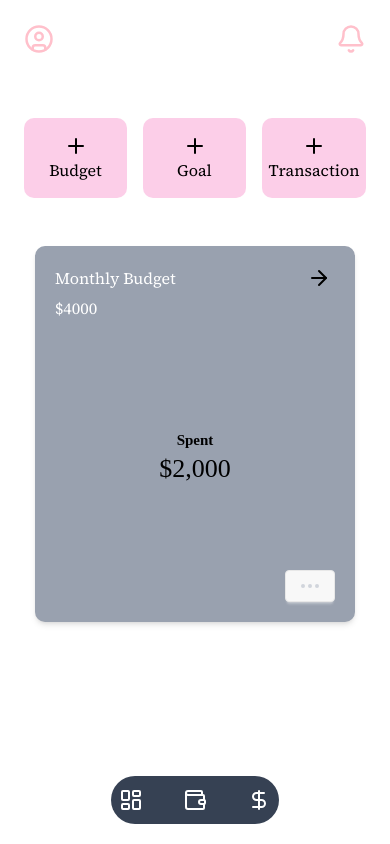
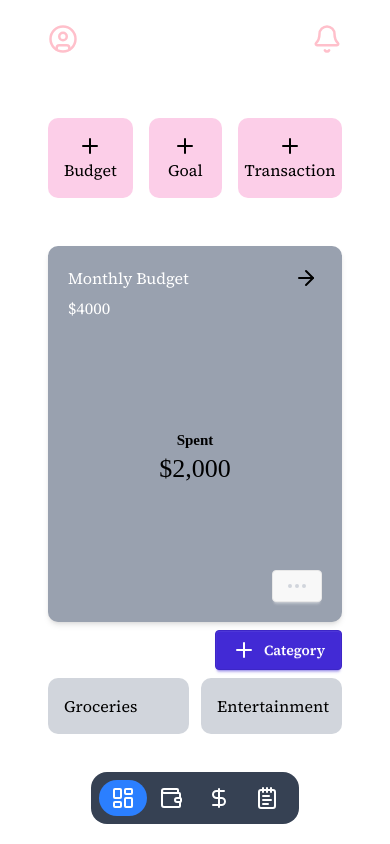
Before and after one commit to thaneluna-dev/my-budget-web-app, a React (Vite) app: page /dashboard in a window 390 px wide. Built offline with nearby package versions, Linux system fonts and the light colour scheme; a web font is replaced by a local one.

Commit message:
Added highlight capability to mobile nav bar

```diff
--- a/src/components/Navbar.jsx
+++ b/src/components/Navbar.jsx
@@ -4,6 +4,7 @@ import {
   DollarSignIcon,
   House,
   LayoutDashboard,
+  NotepadText,
   Settings,
   Wallet,
 } from "lucide-react";
@@ -19,77 +20,64 @@ export default function Navbar({ isMobile }) {
   // Most likely will be a fetch to the table that has all acitivties that have happened since last refresh
   const navigate = useNavigate();
   const navItems = [
-    { label: "Settings", icon: <Settings color="pink" />, key: "/settings" },
-  ];
-
-  const navItems2 = [
     {
-      label: "Home",
-      icon: <House size={24} color="pink" />,
-      key: "/dashboard",
+      label: "Dashboard",
+      icon: LayoutDashboard,
+      path: "/dashboard",
+    },
+    {
+      label: "Transactions",
+      icon: Wallet,
+      path: "/transactions",
     },
     {
       label: "Budget",
-      icon: <Wallet size={24} color="pink" />,
-      key: "/budget",
+      icon: DollarSign,
+      path: "/budget",
     },
     {
-      label: "Transactions",
-      icon: <DollarSign color="pink" />,
-      key: "/transactions",
+      label: "Goals",
+      icon: NotepadText,
+      path: "/goals",
     },
   ];
-
   const handleRoute = (route) => {
     navigate(route);
   };
+
+  const setClass = () => {};
+
   return (
     <nav className="fixed bottom-5 left-1/2 -translate-x-1/2 z-50 flex  lg:h-full lg:left-0 lg:translate-x-0 lg:z-0 lg:bottom-0">
-      <div className="rounded-full lg:rounded-none lg:h-full bg-gray-700 p-2 lg:p-10 h-12 content-center lg:content-start">
-        <div className="flex text-white gap-10 lg:px-0 lg:flex-col lg:gap-7 lg:w-full">
+      <div className="rounded-2xl lg:rounded-none lg:h-full bg-gray-700 p-2 lg:p-10 h-13 content-center lg:content-start">
+        <div className="flex text-white lg:px-0 lg:flex-col lg:gap-7 lg:w-full">
           <div className="hidden lg:inline-flex font-bold gap-5 place-items-center">
             <img
               src={budgetIcon}
               alt="Our Budget App"
               className="lg:w-10 lg:h-10 lg:cursor-pointer"
             />
-            <h1 id="title">Our Budget App</h1>
+            <h1>Our Budget App</h1>
           </div>
-          {isMobile ? (
-            <a
-              className="lg:cursor-pointer"
-              onClick={() => (window.location.href = "/dashboard")}
-            >
-              <LayoutDashboard size={24} />
-            </a>
-          ) : (
-            <button className="text-left hover:bg-gray-200  cursor-pointer p-2 rounded-[10px]" onClick={() => handleRoute("/dashboard")}>
-              Dashboard
-            </button>
-          )}
-          {isMobile ? (
-            <a
-              className="lg:cursor-pointer"
-              onClick={() => (window.location.href = "/transactions")}
-            >
-              <Wallet size={24} />
-            </a>
-          ) : (
-            <button className="text-left hover:bg-gray-200  cursor-pointer p-2 rounded-[10px]" onClick={() => handleRoute("/transactions") }>
-              Transactions
-            </button>
-          )}
-          {isMobile ? (
-            <a
-              className="lg:cursor-pointer"
-              onClick={() => (window.location.href = "/budget")}
-            >
-              <DollarSign size={24} />
-            </a>
-          ) : (
-            <button className="text-left hover:bg-gray-200 cursor-pointer p-2 rounded-[10px]" onClick={() => handleRoute("/budget")}>
-              Budget
-            </button>
+
+          {navItems.map(({ label, icon: Icon, path }) =>
+            isMobile ? (
+              <a
+                key={path}
+                onClick={() => handleRoute(path)}
+                className={`w-12 h-9 content-center justify-items-center rounded-full ${location.pathname === path ? "bg-blue-500" : "bg-transparent"}`}
+              >
+                <Icon size={24} />
+              </a>
+            ) : (
+              <button
+                key={path}
+                onClick={() => handleRoute(path)}
+                className="text-left hover:bg-gray-200 cursor-pointer p-2 rounded-[10px]"
+              >
+                {label}
+              </button>
+            ),
           )}
         </div>
       </div>
--- a/src/pages/Dashboard.jsx
+++ b/src/pages/Dashboard.jsx
@@ -14,17 +14,12 @@ export default function Dashboard({ isSignedIn, isMobile }) {
   });
 
   const navigate = useNavigate();
-  const handleBudget = () => {
-
-  };
+  const handleBudget = () => {};
   const handlers = usePageSwipe({
-    rightRoute: "/transactions"
+    rightRoute: "/transactions",
   });
   return isSignedIn && isMobile ? (
-    <div
-      {...handlers}
-      className="min-h-screen sm:px-6 md:px-8 lg:px-10"
-    >
+    <div {...handlers} className="min-h-screen px-6 md:px-8 lg:px-10 pb-5">
       <div className="mx-auto w-full max-w-7xl text-black flex flex-col gap-3">
         <div className="flex w-full justify-between items-center p-6">
           <UserCircleIcon size={30} color="pink" />
@@ -47,6 +42,18 @@ export default function Dashboard({ isSignedIn, isMobile }) {
             </div>
           </div>
           <SpendingDayChart />
+          <div className="flex justify-between items-center">
+            <h2 className="text-[16px] font-bold">Categories</h2>
+
+            <button className="btn btn-primary flex items-center gap-2">
+              <PlusIcon className="text-white" />
+              <h2>Category</h2>
+            </button>
+          </div>
+          <div className="grid grid-cols-2 scroll-auto gap-3">
+            <div className="bg-gray-300 rounded-[10px] p-4">Groceries</div>
+            <div className="bg-gray-300 rounded-[10px] p-4">Entertainment</div>
+          </div>
         </div>
         {/* Show any budgets created, if not show a budget button */}
       </div>
```
Also changed, not shown: src/index.css (line endings or trailing spaces).
